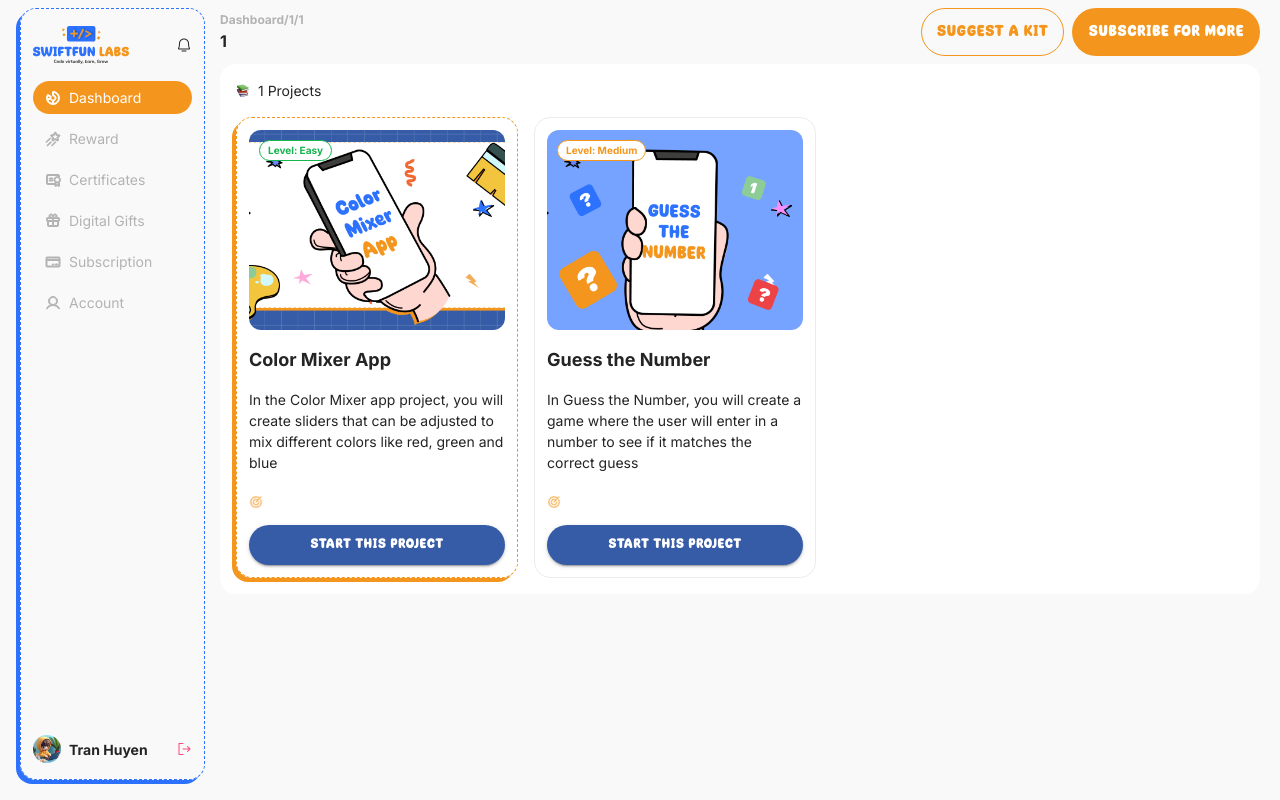
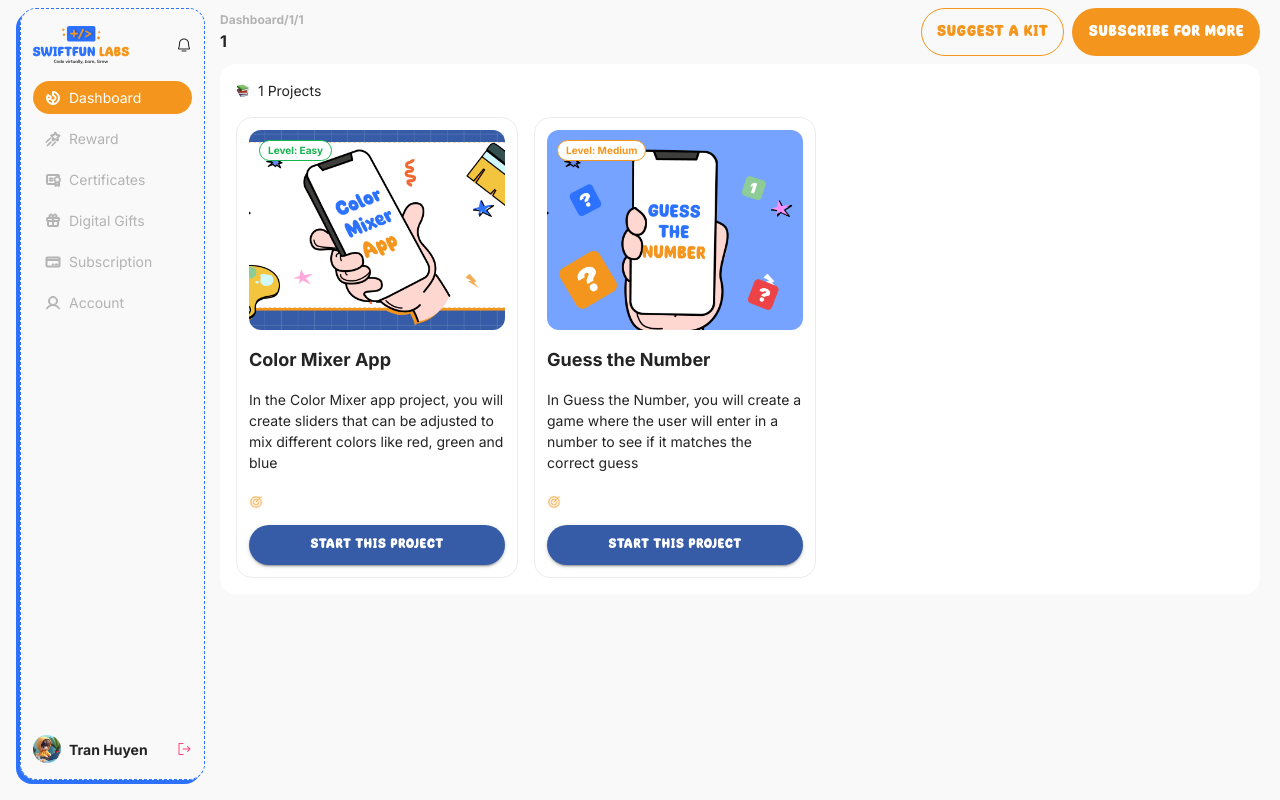
Before and after one commit to bear-swift/swift-slider, a Next.js app: page /dashboard/1/1 in a window 1280 px wide. Built offline with nearby package versions, Linux system fonts and the light colour scheme.

Commit message:
removed project border & removed thumb panel

```diff
--- a/src/app/dashboard/[category]/[kit]/[project]/page.tsx
+++ b/src/app/dashboard/[category]/[kit]/[project]/page.tsx
@@ -70,7 +70,7 @@ const LeftPanel = () => {
 
       {/* main steps */}
       <div className="p-[8px] border border-my-[#DDDDDD] rounded-[12px] overflow-auto" style={{
-        height: 'calc(-650px + 100vh)'
+        height: 'calc(-450px + 100vh)'
       }}>
         <TimeLineMainStepList
           titles={detail?.steps.map((pr) => pr.title) || []}
@@ -87,7 +87,7 @@ const LeftPanel = () => {
         </div>
       </div>
       {/* review card */}
-      <ReviewCourseCard />
+      {/* <ReviewCourseCard /> */}
     </div>
   );
 };
--- a/src/components/dashboard/ProjectCard.tsx
+++ b/src/components/dashboard/ProjectCard.tsx
@@ -17,7 +17,7 @@ const ProjectCard = ({ item, selected, onClick }: ProjectCardProps) => {
     router.push(`${pathname}/${item.id.replaceAll(" ", "-")}`);
   };
   return (
-    <DotShadowRoundedContainer activeColor={`#F4961D`} animate={!selected}>
+    <DotShadowRoundedContainer activeColor={`#F4961D`} animate={true}>
       <div
         className="p-[12px] flex flex-col justify-between gap-[16px] max-w-[280px] h-full"
         onClick={onClick}
```
